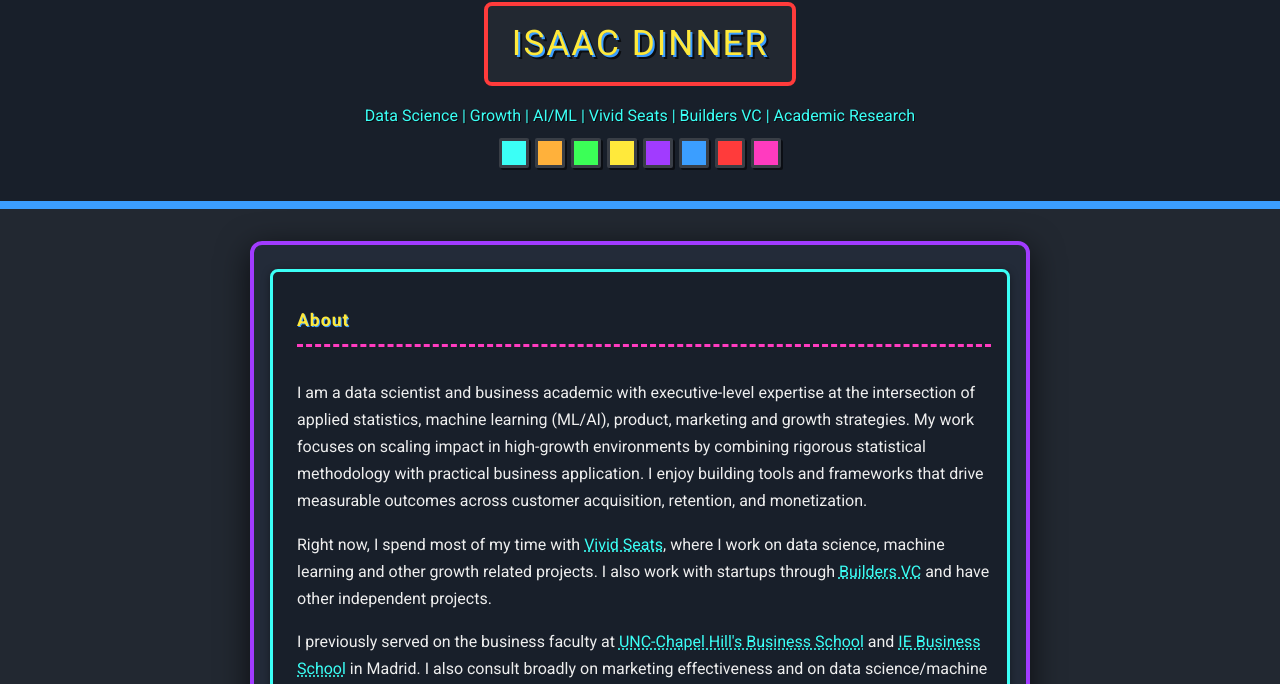
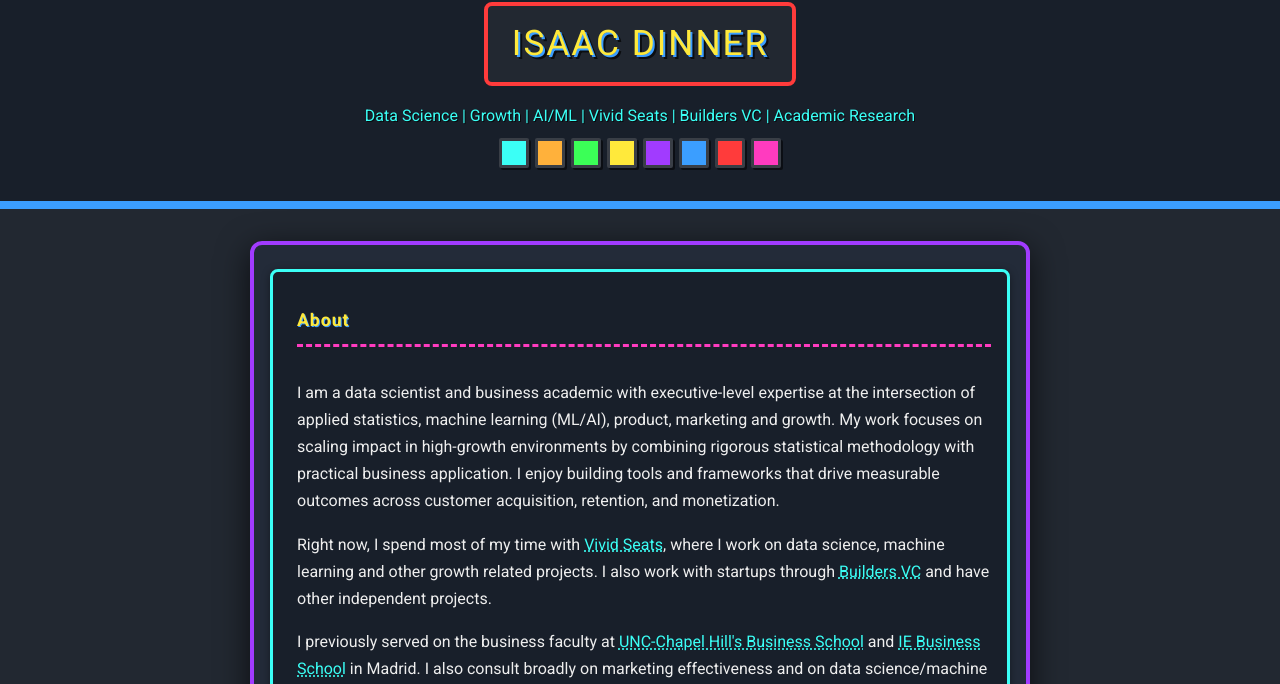
Before and after one commit to idinner/idinner.github.io, a plain HTML site: page index.html in a window 1280 px wide. Shown: the part 94-778 px from the top of the page. Drawn offline with Linux system fonts and the light colour scheme.

Commit message:
Update description in about section

```diff
--- a/index.html
+++ b/index.html
@@ -482,7 +482,7 @@
         <!-- Removed about-photo for Galaga theme and readability -->
         <div>
           <p>
-            I am a data scientist and business academic with executive-level expertise at the intersection of applied statistics, machine learning (ML/AI), product, marketing and growth strategies. My work focuses on scaling impact in high-growth environments by combining rigorous statistical methodology with practical business application. I enjoy building tools and frameworks that drive measurable outcomes across customer acquisition, retention, and monetization.
+            I am a data scientist and business academic with executive-level expertise at the intersection of applied statistics, machine learning (ML/AI), product, marketing and growth. My work focuses on scaling impact in high-growth environments by combining rigorous statistical methodology with practical business application. I enjoy building tools and frameworks that drive measurable outcomes across customer acquisition, retention, and monetization.
           </p>
           <p>
             Right now, I spend most of my time with <a href="https://www.vividseats.com">Vivid Seats</a>, where I work on data science, machine learning and other growth related projects. I also work with startups through <a href="https://builders.vc">Builders VC</a> and have other independent projects.
```
